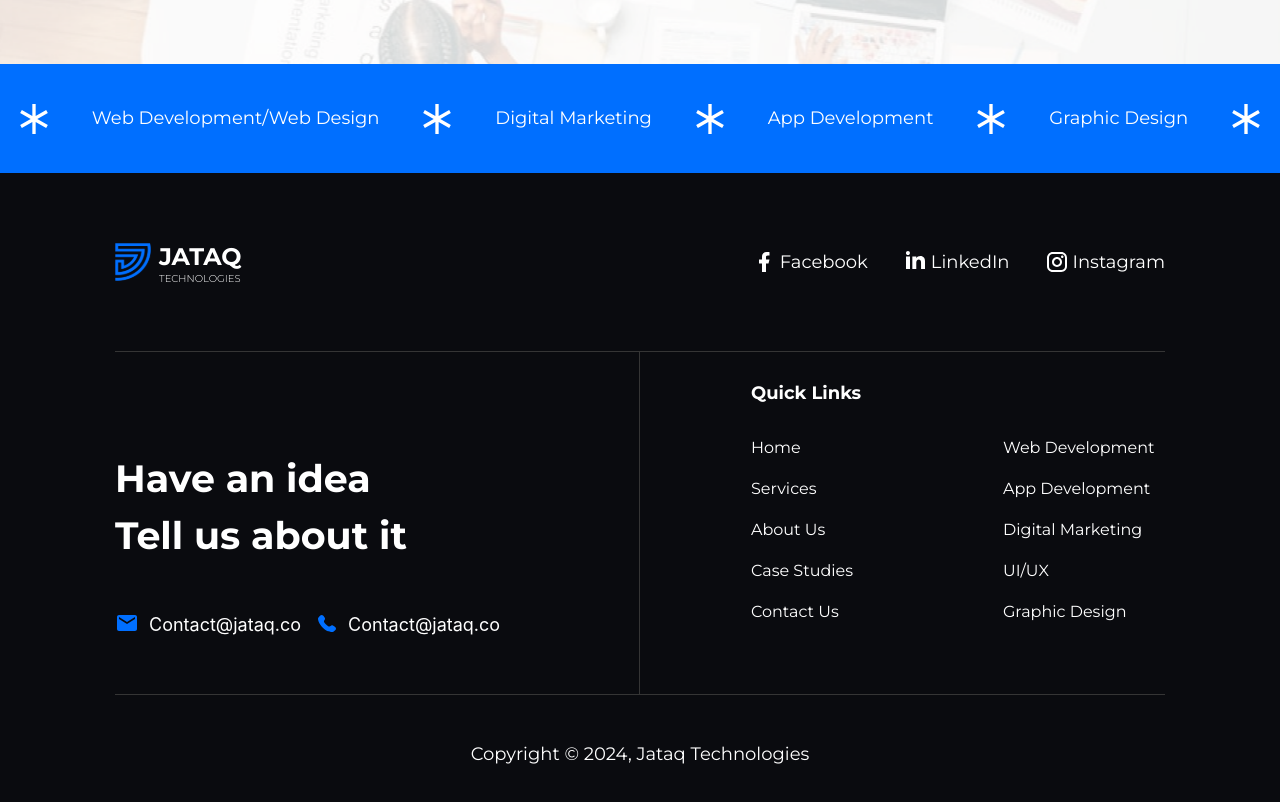
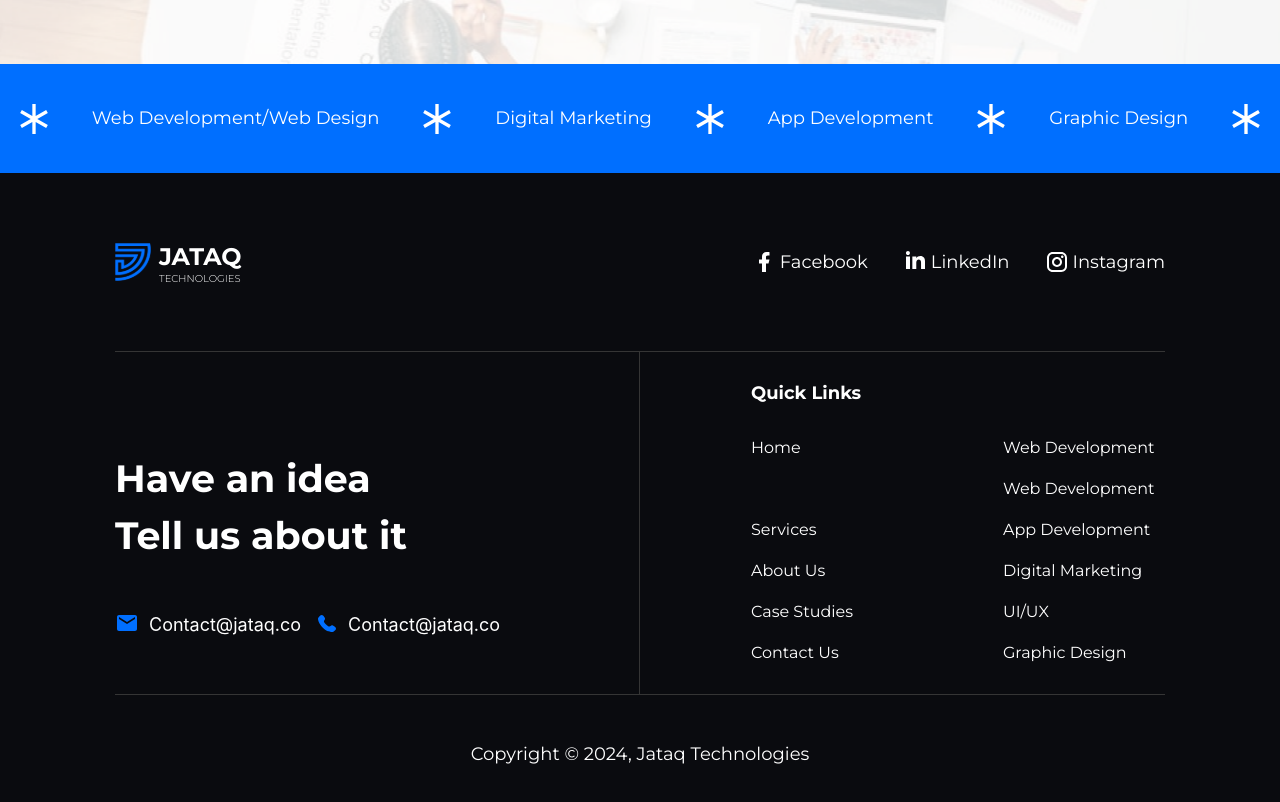
Before and after one commit to mudassir7732/Jataq-Technologies, a React (Create React App) app: page / in a window 1280 px wide. Shown: the part 4186-4988 px from the top of the page. Built offline with nearby package versions, Linux system fonts and the light colour scheme.

Commit message:
Updated code

```diff
--- a/src/components/footer/index.js
+++ b/src/components/footer/index.js
@@ -1,3 +1,4 @@
+import { QUICK_LINKS } from "../../constants/quickLinks";
 
 const Footer = () => {
     return (
@@ -68,9 +69,11 @@ const Footer = () => {
                         Quick Links
                     </p>
                     <div className="grid lg:grid-cols-2 lg:gap-x-[40px] xl:gap-x-[140px] mt-[29px] gap-y-[17px]">
-                        <p className="text-white text-[14px] md:text-[15px] lg:text-[16px] font-[400] font-[Montserrat] whitespace-nowrap">
-                            Home
-                        </p>
+                        {QUICK_LINKS?.map((link, index) => (
+                            <p className="text-white text-[14px] md:text-[15px] lg:text-[16px] font-[400] font-[Montserrat] whitespace-nowrap">
+                                {link}
+                            </p>
+                        ))}
 
                         <p className="text-white text-[14px] md:text-[15px] lg:text-[16px] font-[400] font-[Montserrat] whitespace-nowrap">
                             Web Development
--- /dev/null
+++ b/src/constants/quickLinks.js
@@ -0,0 +1,5 @@
+export const QUICK_LINKS = [
+    'Home',
+    'Web Development',
+    ''
+]
```
